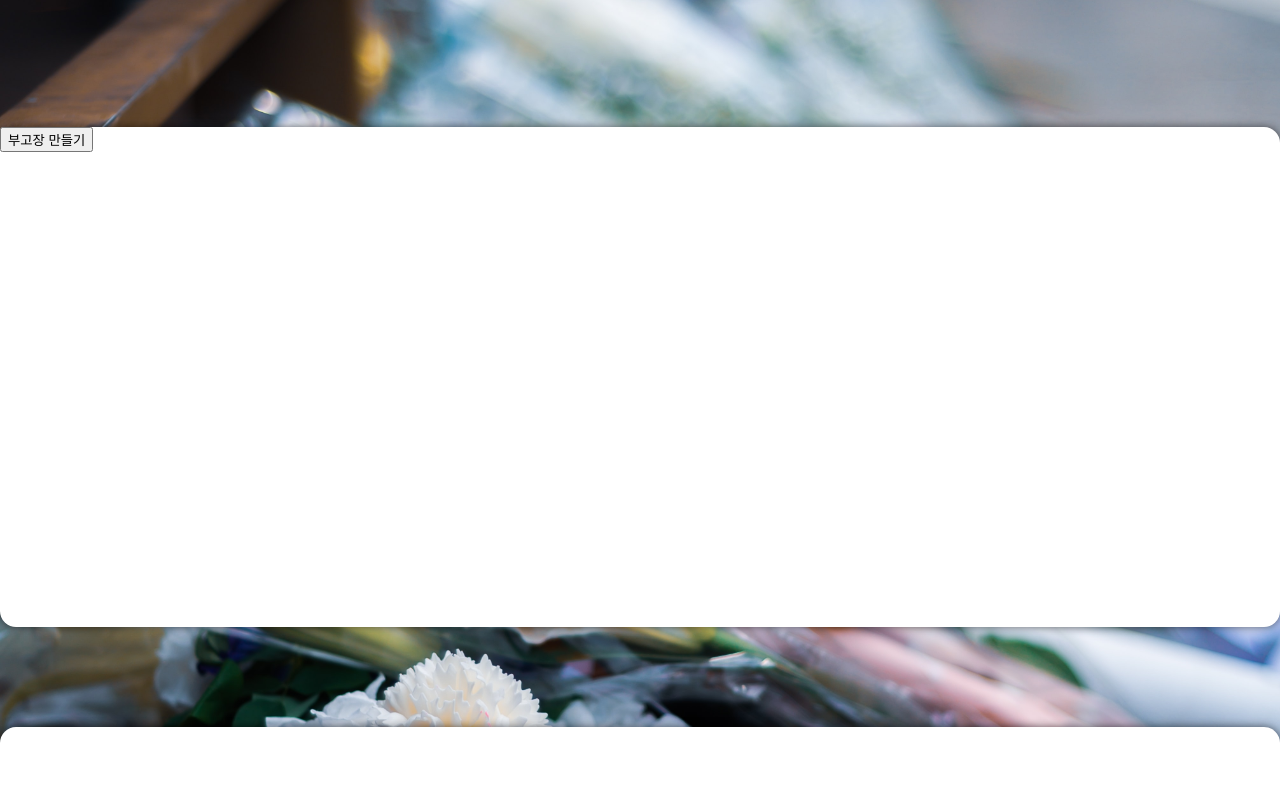
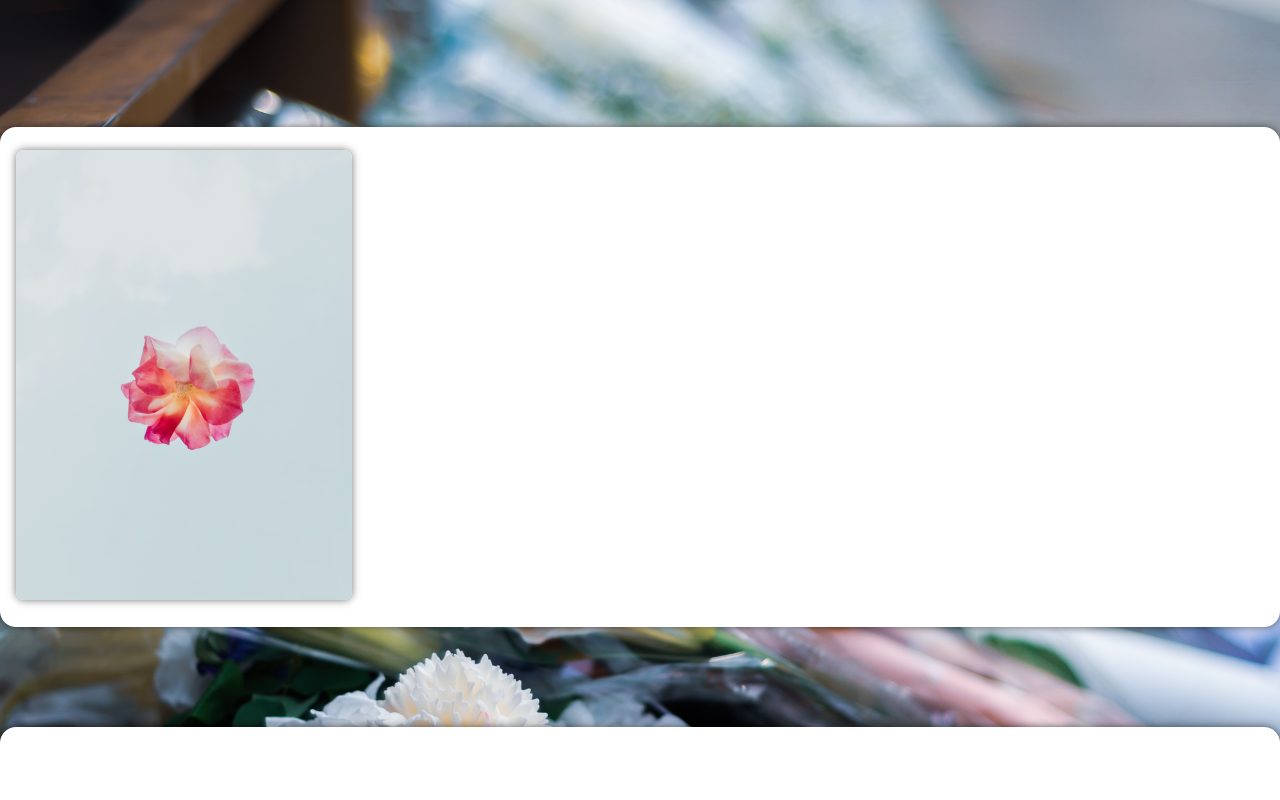
Before and after one commit to J-Chan91/job-deck, a React (Create React App) app: page / in a window 1280 px wide. Shown: the part 660-1460 px from the top of the page. Built offline with nearby package versions, Linux system fonts and the light colour scheme.

Commit message:
부고장 작성 버튼 스타일 적용

```diff
--- a/src/components/common/Footer.tsx
+++ b/src/components/common/Footer.tsx
@@ -6,14 +6,14 @@ export default function Footer() {
     <FooterContainer>
       <DeveloperContainer>
         <a href="https://github.com/Yadon079" rel="noreferrer" target="_blank">
-          <BsGithub size="40" style={{ cursor: "pointer" }} />
+          <BsGithub size="20" style={{ cursor: "pointer" }} />
         </a>
         <p>B. 한선우</p>
       </DeveloperContainer>
 
       <DeveloperContainer>
         <a href="https://github.com/J-Chan91" rel="noreferrer" target="_blank">
-          <BsGithub size="40" style={{ cursor: "pointer" }} />
+          <BsGithub size="20" style={{ cursor: "pointer" }} />
         </a>
         <p>F. 박종찬</p>
       </DeveloperContainer>
@@ -44,6 +44,7 @@ const DeveloperContainer = styled.article`
   align-items: center;
 
   & p {
+    font-size: 0.8rem;
     margin-left: 1rem;
     color: #999;
   }
--- a/src/components/common/NaviBar.tsx
+++ b/src/components/common/NaviBar.tsx
@@ -70,7 +70,7 @@ const LogoTitle = styled.span`
   align-items: center;
 
   & svg {
-    animation: spin 15000ms infinite linear;
+    animation: spin 30000ms infinite linear;
 
     @keyframes spin {
       100% {
--- a/src/pages/LandingPage.tsx
+++ b/src/pages/LandingPage.tsx
@@ -1,11 +1,15 @@
-import React from "react";
+import React, { useState } from "react";
+import { Link } from "react-router-dom";
 import styled from "styled-components";
 import Template from "../components/common/Template";
 import useScrollFadeIn from "../hooks/useScrollFadeIn";
 
 import backgroundImage from "../styles/images/background.jpg";
+import flower from "../styles/images/flower.jpg";
 
 export default function LandingPage() {
+  const [isMouseOver, setIsMouseOver] = useState(false);
+
   return (
     <Template>
       <LandingPageContainer backgroundImage={backgroundImage}>
@@ -14,7 +18,17 @@ export default function LandingPage() {
         </FirstSection>
 
         <SecondSection {...useScrollFadeIn({ delay: 0.3, duration: 1 })}>
-          <button>부고장 만들기</button>
+          <div {...useScrollFadeIn({ delay: 0.3, duration: 1 })}>
+            <Link to="/make/obituary">
+              <img
+                src={flower}
+                alt="부고장 만들기"
+                onMouseOver={() => setIsMouseOver(true)}
+                onMouseLeave={() => setIsMouseOver(false)}
+              />
+              {isMouseOver && <TestContent>부고장 작성하기</TestContent>}
+            </Link>
+          </div>
         </SecondSection>
 
         <SecondSection></SecondSection>
@@ -43,10 +57,55 @@ const FirstSection = styled.section`
 `;
 
 const SecondSection = styled.section`
+  position: relative;
   width: 100vw;
   height: 500px;
   border-radius: 1rem;
   background-color: #fff;
   margin-bottom: 100px;
   box-shadow: 0 0 8px rgba(0, 0, 0, 0.55);
+  display: flex;
+  align-items: center;
+
+  a {
+    display: inline-block;
+
+    font-size: 1.5rem;
+
+    margin: 1rem;
+    color: #000;
+
+    img {
+      border-radius: 0.5rem;
+      height: 450px;
+      box-shadow: 0 0 8px rgba(0, 0, 0, 0.55);
+
+      transition: 1s;
+
+      &:hover {
+        transition: 1s;
+        transform: translate(0, -2px);
+        filter: opacity(60%);
+      }
+    }
+  }
 `;
+
+const TestContent = styled.span`
+  font-size: 1.2rem;
+  letter-spacing: 0.2rem;
+  position: absolute;
+  bottom: 3rem;
+  left: 2rem;
+
+  animation: hoverFadein 3s;
+
+  @keyframes hoverFadein {
+    from {
+      opacity: 0;
+    }
+    to {
+      opacity: 1;
+    }
+  }
+`;
--- a/src/pages/SigninPage.tsx
+++ b/src/pages/SigninPage.tsx
@@ -63,8 +63,8 @@ const NaverSigninButton = styled.button`
   font-weight: 800;
   color: #fff;
   background-color: #03c75a;
-  width: 300px;
-  height: 60px;
+  width: 20vw;
+  height: 50px;
   border: none;
   margin: 0 auto;
   border-radius: 10px;
@@ -74,10 +74,6 @@ const NaverSigninButton = styled.button`
 
   & {
     cursor: pointer;
-  }
-
-  &:hover {
-    background-color: #fff;
   }
 
   & span {
@@ -90,8 +86,8 @@ const KakaoSigninButton = styled.button`
   font-weight: 800;
   color: #000;
   background-color: #fee500;
-  width: 300px;
-  height: 60px;
+  width: 20vw;
+  height: 50px;
   border: none;
   margin: 0 auto;
   border-radius: 10px;
@@ -115,8 +111,8 @@ const GoogleSigninButton = styled.button`
   color: #848484;
   background-color: #fff;
   border: 1px solid #999;
-  width: 300px;
-  height: 60px;
+  width: 20vw;
+  height: 50px;
   border-radius: 10px;
   margin: 0 auto;
 
```
Also changed, not shown: src/App.css (+2 -37 lines), src/styles/images/flower.jpg (added).
